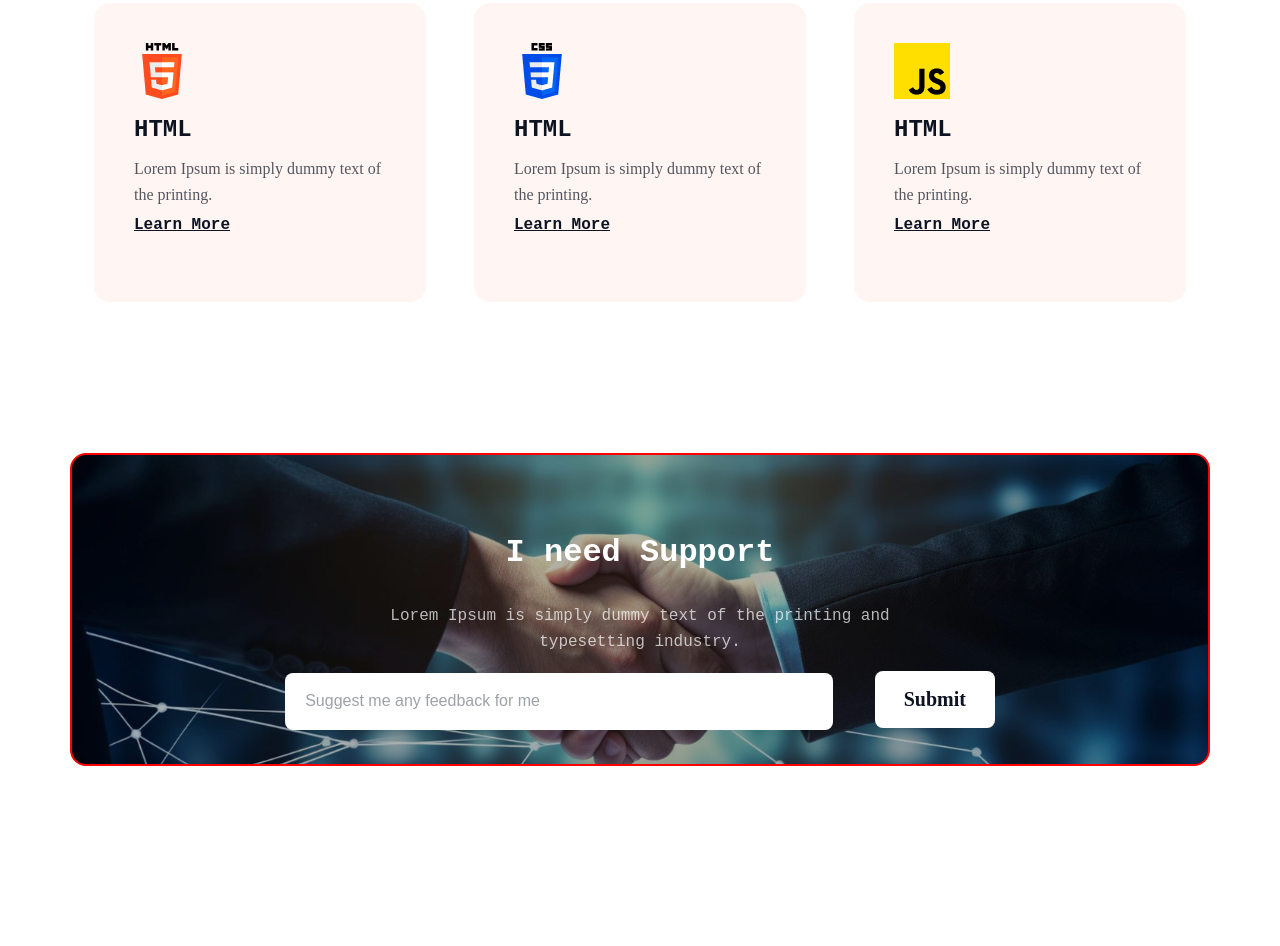
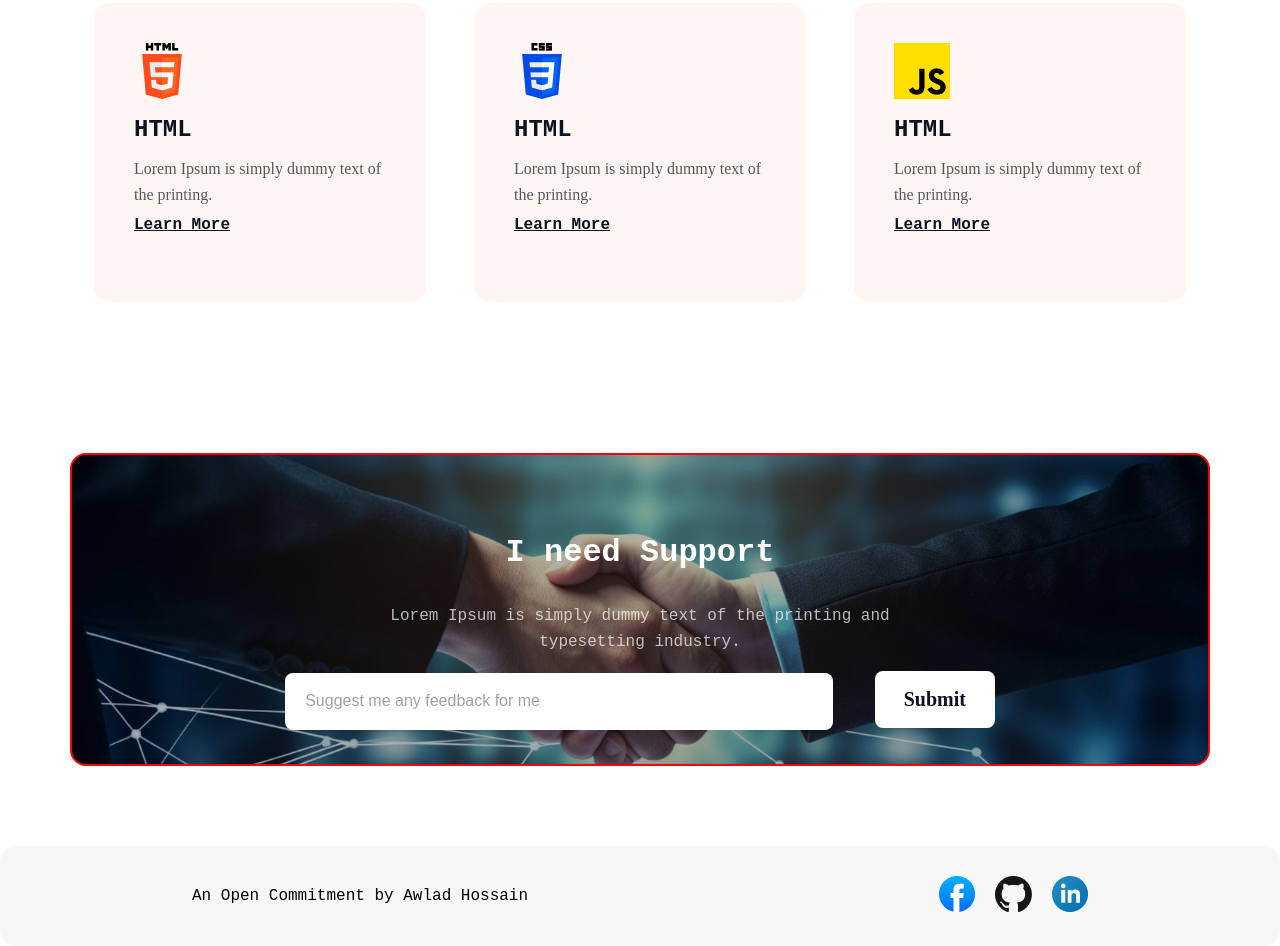
Before and after one commit to Anik-Sarkar-01/A1-Challenge-Begins, a plain HTML site: page index.html in a window 1280 px wide. Shown: the part 3254-4200 px from the top of the page. Before the commit the page ends 4020 px from the top, so only its background shows below. Drawn offline with Linux system fonts and the light colour scheme; a web font is replaced by a local one.

Commit message:
footer added

```diff
--- a/index.html
+++ b/index.html
@@ -133,7 +133,14 @@
         </section>
     </main>
     <footer>
-
+        <div class="footer-text">
+            <p>An Open Commitment by Awlad Hossain</p>
+        </div>
+        <div class="footer-icons">
+            <a href="https://web.facebook.com/beinganik.87/" target="_blank"><img src="assets/facebook.png" alt="facebook icon"></a>
+            <a href="https://github.com/Anik-Sarkar-01" target="_blank"><img src="assets/github.png" alt="github icon"></a>
+            <a href="https://www.linkedin.com/in/anik-sarkar-nits/" target="_blank"><img src="assets/linkedin-icon 1.png" alt="linkedin icon"></a>
+        </div>
     </footer>
 
 </body>
--- a/styles/style.css
+++ b/styles/style.css
@@ -270,7 +270,7 @@ body {
     border: 2px solid red;
     margin: 0 auto;
     border-radius: 16px;
-    background-color:rgba(0, 0, 0, 0.3);
+    background-color: rgba(0, 0, 0, 0.3);
     background-image: url("../assets/handshake.jpg");
     background-position: center;
     background-size: cover;
@@ -342,3 +342,23 @@ form input[type=submit] {
     font-weight: 600;
     text-align: center;
 }
+
+/* footer styles */
+
+footer {
+    max-width: 100%;
+    height: 100px;
+    display: flex;
+    flex-direction: row;
+    justify-content: space-between;
+    align-items: center;
+    padding: 0 192px;
+    border-radius: 16px;
+    background: rgba(13, 19, 33, 0.03);
+    margin-top: 80px;
+}
+
+.footer-icons {
+    display: flex;
+    gap: 20px;
+}
```
